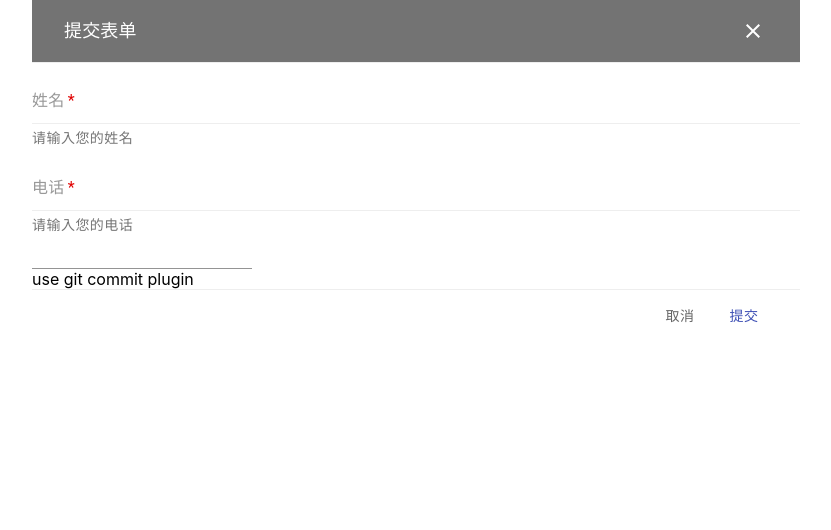
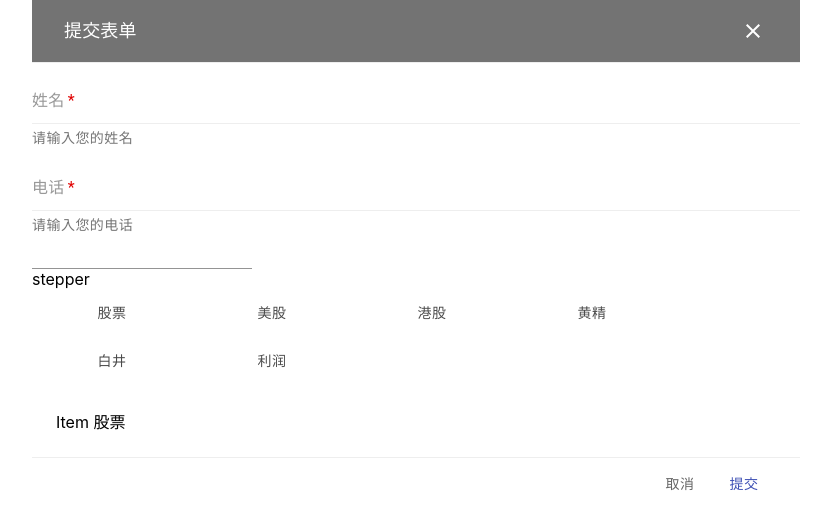
Before and after one commit to xiu-xing/react-typescript, a React (Create React App) app: page / in a window 1280 px wide. Shown: the top 530 px of the page, without its empty margins (224-1055 px from the left). Built offline with nearby package versions, Linux system fonts and the light colour scheme; what unstated-next would draw is missing.

Commit message:
tabs learning

```diff
--- a/package.json
+++ b/package.json
@@ -5,6 +5,7 @@
   "dependencies": {
     "@material-ui/core": "^4.12.3",
     "@material-ui/icons": "^4.11.2",
+    "@material-ui/lab": "^4.0.0-alpha.60",
     "@material-ui/styles": "^4.11.4",
     "@testing-library/jest-dom": "^5.11.4",
     "@testing-library/react": "^11.1.0",
--- a/src/App.tsx
+++ b/src/App.tsx
@@ -1,8 +1,9 @@
 import React from 'react';
-import { Theme, makeStyles, createStyles, ButtonBase, Container, ButtonGroup, Checkbox, Typography, IconButton, TextField, Input, Box } from '@material-ui/core';
+import { Theme, makeStyles, createStyles, ButtonBase, Container, ButtonGroup, Checkbox, Typography, IconButton, TextField, Input, Box, Link } from '@material-ui/core';
 import FromWrapper from './components/fromWapper';
 import BasicTextField from './components/basic-text-field';
-import Counter from './contains/for-exmaple';
+import Counter from './containers/userContainer';
+import LabTabs from './pages/tabpanel';
 
 const useStyle = makeStyles((theme: Theme) =>
   createStyles({
@@ -57,9 +58,10 @@ const App: React.FunctionComponent<{}> = () => {
         variant="standard" />
       <Input type="number" defaultValue="Hello world" inputProps={{ 'aria-label': 'description' }} />
       {/* //Provider */}
-      <Box>
-        use git commit plugin
+      <Box onClick={()=>{window.location.href="./pages/stepper"}}>
+      stepper
       </Box>
+      <LabTabs/>
     </FromWrapper>
   );
 }
--- a/src/components/fromWapper.tsx
+++ b/src/components/fromWapper.tsx
@@ -2,6 +2,7 @@ import { Box, Button, IconButton, Theme, Typography } from "@material-ui/core";
 import { Close } from "@material-ui/icons";
 import { createStyles, makeStyles } from "@material-ui/styles";
 import React from "react";
+import stepper from "../pages/stepper"
 
 const useStyle = makeStyles((theme: Theme) =>
   createStyles({
@@ -45,7 +46,7 @@ const FromWrapper: React.FunctionComponent<FromWrapperProps> = (props) => {
           取消
         </Button>
         <Button variant="text" color="primary" onClick={() => {
-          console.log("submit");
+          window.location.href="../pages/stepper"
         }}>
           提交
         </Button>
--- /dev/null
+++ b/src/pages/stepper/index.tsx
@@ -0,0 +1,12 @@
+import { Box } from "@material-ui/core";
+import React from "react";
+
+const Stepper:React.FunctionComponent<{}>=()=>{
+  return (
+    <Box>
+      Hello Stepper
+    </Box>
+  )
+}
+
+export default Stepper;
--- /dev/null
+++ b/src/pages/tabpanel.tsx
@@ -0,0 +1,38 @@
+import React from 'react';
+import { makeStyles, Theme } from '@material-ui/core/styles';
+import AppBar from '@material-ui/core/AppBar';
+import Tab from '@material-ui/core/Tab';
+import { TabContext, TabList, TabPanel } from '@material-ui/lab';
+
+
+const useStyles = makeStyles((theme: Theme) => ({
+  root: {
+    flexGrow: 1,
+    backgroundColor: theme.palette.background.paper,
+  },
+}));
+
+export default function LabTabs() {
+  const classes = useStyles();
+  const [value, setValue] = React.useState('1');
+
+  const handleChange = (event: React.ChangeEvent<{}>, newValue: string) => {
+    setValue(newValue);
+  };
+
+  return (
+    <div className={classes.root}>
+      <TabContext value={value}>
+        {["股票","美股","港股","黄精","白井","利润"].map((item,index)=>{
+          return <Tab label={item} onClick={()=>setValue(`${index+1}`)}/>
+        })}
+        <TabPanel value="1">Item 股票</TabPanel>
+        <TabPanel value="2">Item 美股</TabPanel>
+        <TabPanel value="3">Item 港股</TabPanel>
+        <TabPanel value="4">Item 黄精</TabPanel>
+        <TabPanel value="5">Item 白井</TabPanel>
+        <TabPanel value="6">Item 利润</TabPanel>
+      </TabContext>
+    </div>
+  );
+}
```
Also changed, not shown: src/containers/userContainer.tsx (renamed from src/contains/for-exmaple.tsx), 1 other file (tests, documents, lock files or other folders).
